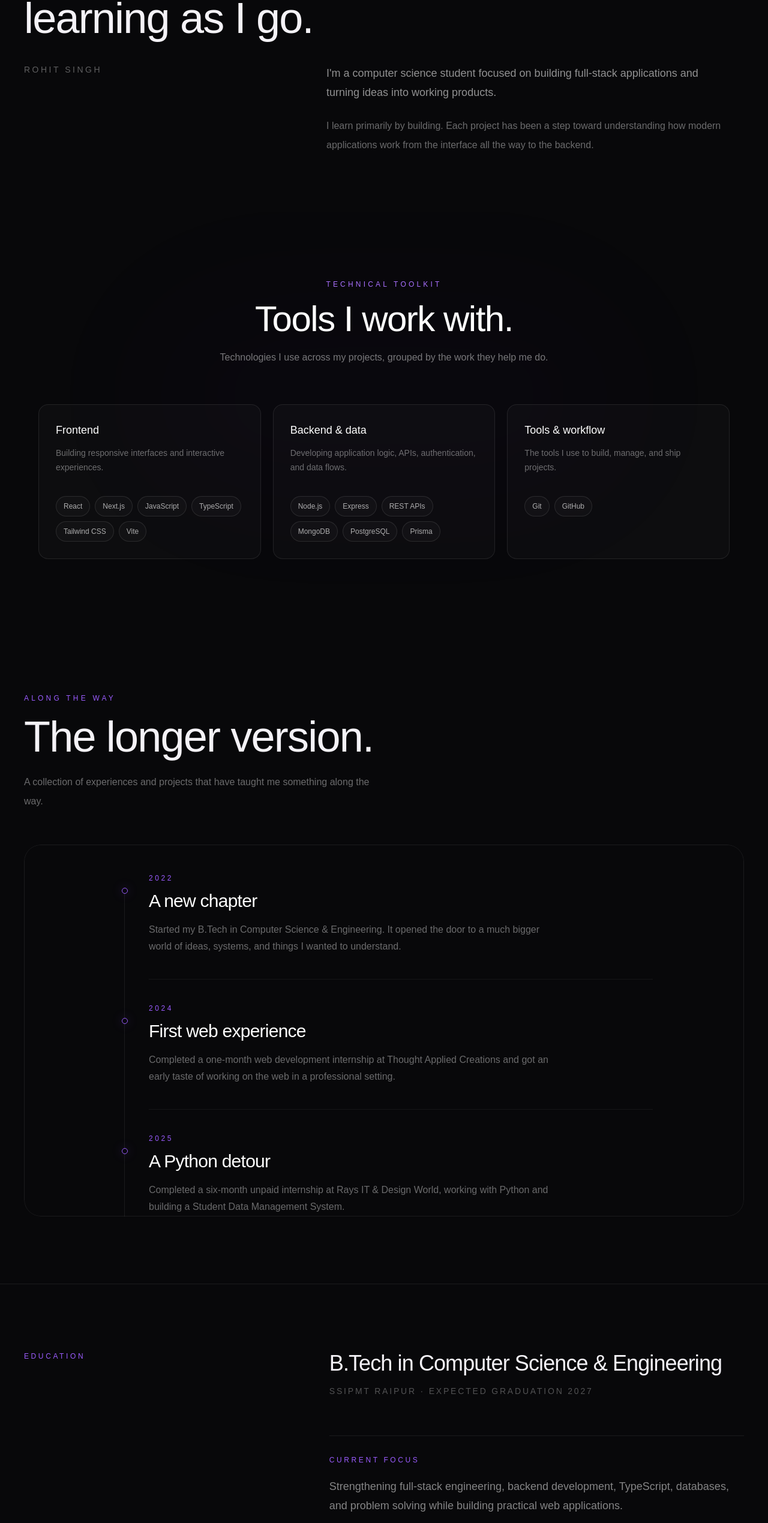
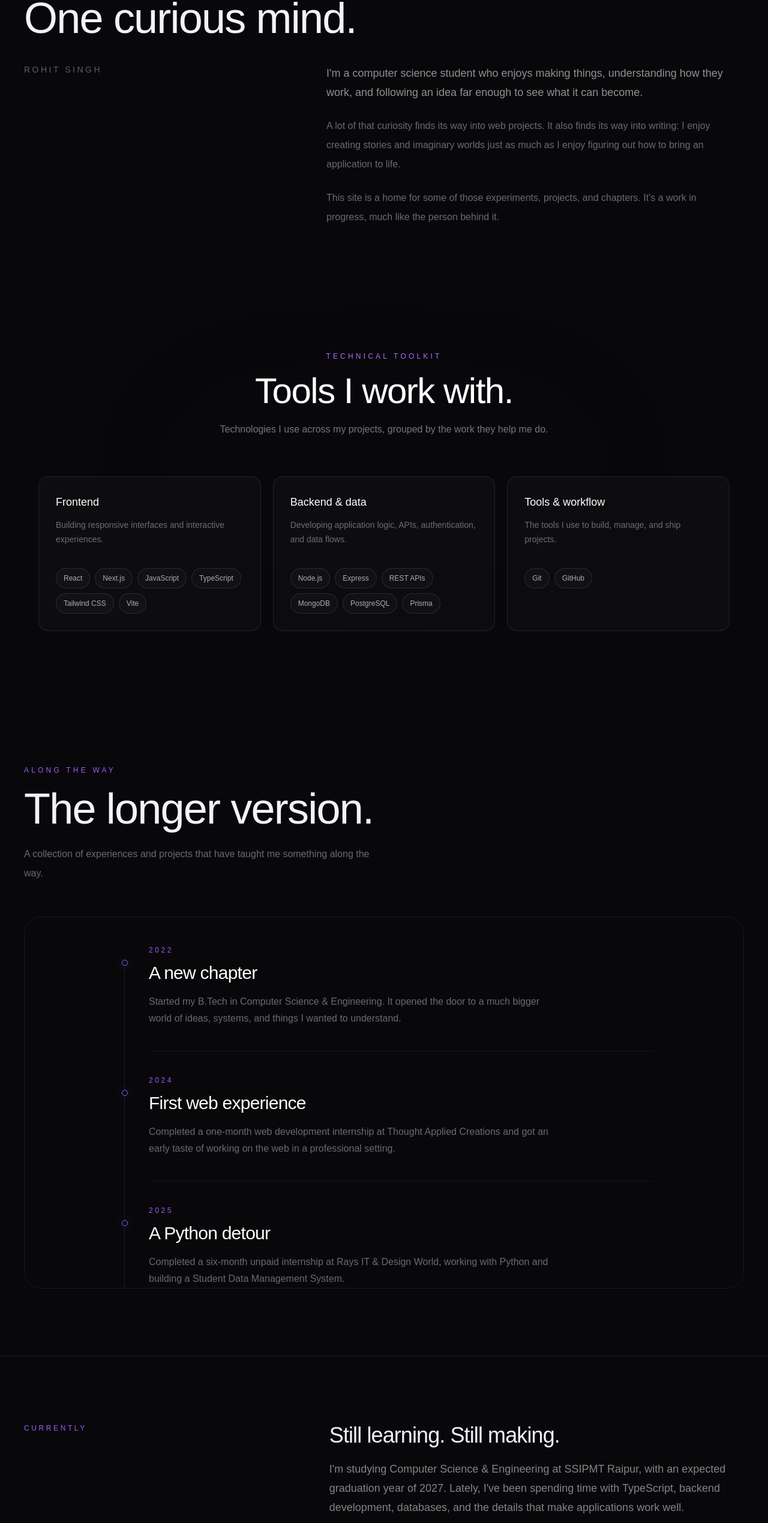
Before and after one commit to rohitcreates/portfolio, a Next.js app: page /about in a window 1280 px wide. Shown: the part 258-2797 px from the top of the page at 60% size. Built offline with nearby package versions, Linux system fonts and the light colour scheme.

Commit message:
content: rewrite about page around personal interests

```diff
--- a/src/app/about/page.tsx
+++ b/src/app/about/page.tsx
@@ -7,12 +7,12 @@ export default function AboutPage() {
       <section className="px-6 pb-24 pt-36 lg:px-10">
         <div className="mx-auto max-w-7xl">
           <p className="mb-5 text-xs uppercase tracking-[0.35em] text-[var(--accent)]">
-            About
+            A little about me
           </p>
           <h1 className="max-w-5xl text-5xl font-medium tracking-tight sm:text-6xl lg:text-7xl">
-            Building things,
+            Many interests.
             <br />
-            learning as I go.
+            One curious mind.
           </h1>
 
           <div className="mt-10 grid gap-10 lg:grid-cols-[0.8fr_1.2fr]">
@@ -23,14 +23,20 @@ export default function AboutPage() {
             </div>
             <div className="max-w-2xl">
               <p className="text-lg leading-8 text-white/55">
-                I&apos;m a computer science student focused on building
-                full-stack applications and turning ideas into working
-                products.
+                I&apos;m a computer science student who enjoys making things,
+                understanding how they work, and following an idea far enough
+                to see what it can become.
               </p>
               <p className="mt-6 text-base leading-8 text-white/40">
-                I learn primarily by building. Each project has been a step
-                toward understanding how modern applications work from the
-                interface all the way to the backend.
+                A lot of that curiosity finds its way into web projects. It
+                also finds its way into writing: I enjoy creating stories and
+                imaginary worlds just as much as I enjoy figuring out how to
+                bring an application to life.
+              </p>
+              <p className="mt-6 text-base leading-8 text-white/40">
+                This site is a home for some of those experiments, projects,
+                and chapters. It&apos;s a work in progress, much like the person
+                behind it.
               </p>
             </div>
           </div>
@@ -45,27 +51,19 @@ export default function AboutPage() {
           <div className="grid gap-12 lg:grid-cols-[0.8fr_1.2fr]">
             <div>
               <p className="text-xs uppercase tracking-[0.3em] text-[var(--accent)]">
-                Education
+                Currently
               </p>
             </div>
             <div>
               <h2 className="text-3xl font-medium tracking-tight sm:text-4xl">
-                B.Tech in Computer Science &amp; Engineering
+                Still learning. Still making.
               </h2>
-              <p className="mt-4 text-sm uppercase tracking-[0.2em] text-white/30">
-                SSIPMT Raipur · Expected graduation 2027
+              <p className="mt-5 max-w-2xl text-lg leading-8 text-white/50">
+                I&apos;m studying Computer Science &amp; Engineering at SSIPMT
+                Raipur, with an expected graduation year of 2027. Lately,
+                I&apos;ve been spending time with TypeScript, backend development,
+                databases, and the details that make applications work well.
               </p>
-
-              <div className="mt-16 border-t border-[var(--border-soft)] pt-8">
-                <p className="text-xs uppercase tracking-[0.3em] text-[var(--accent)]">
-                  Current focus
-                </p>
-                <p className="mt-5 max-w-2xl text-lg leading-8 text-white/50">
-                  Strengthening full-stack engineering, backend development,
-                  TypeScript, databases, and problem solving while building
-                  practical web applications.
-                </p>
-              </div>
             </div>
           </div>
         </div>
```
